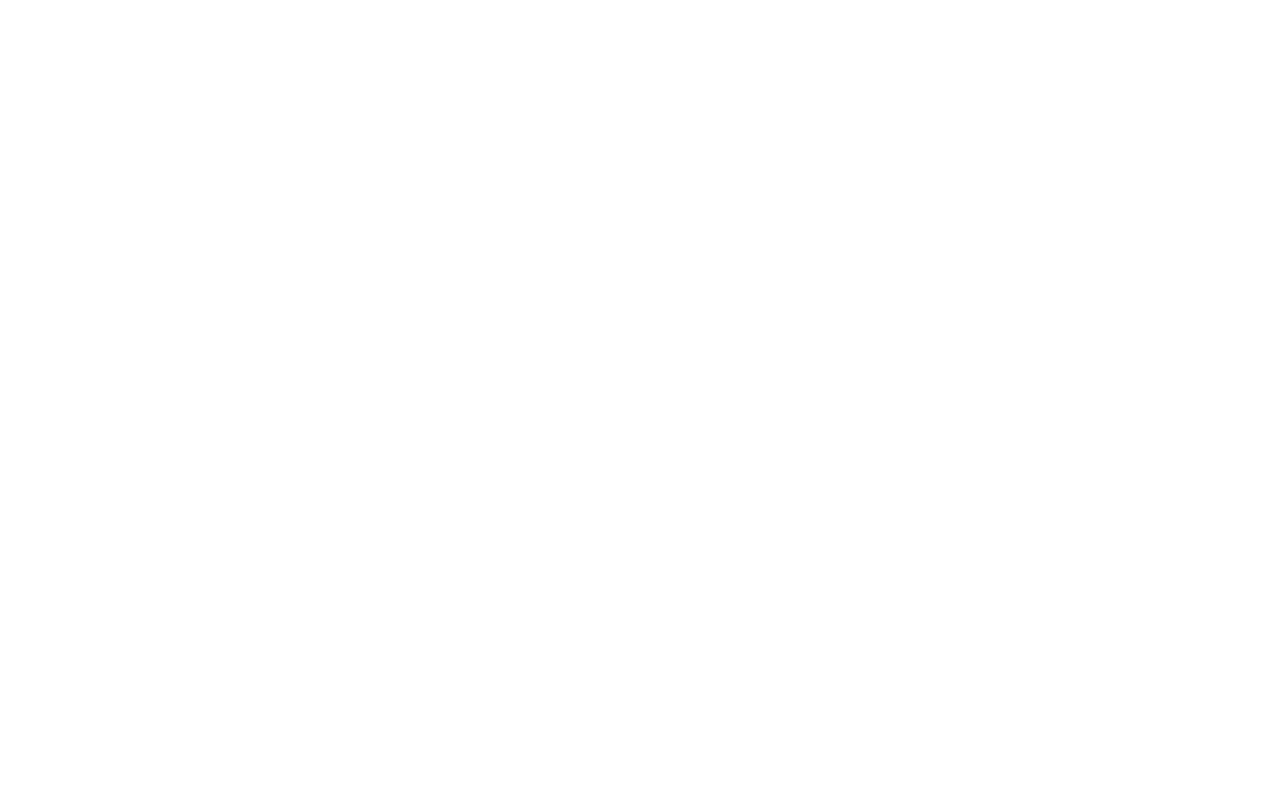
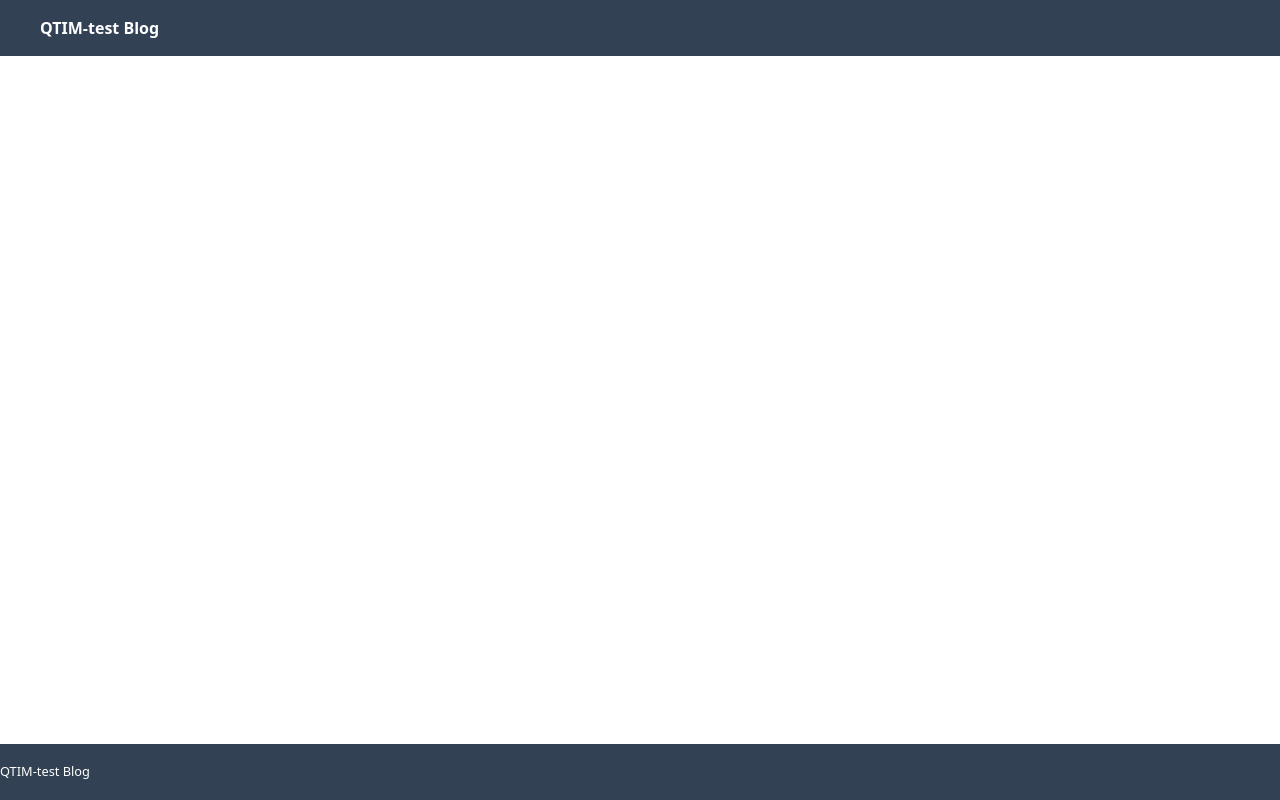
Before and after one commit to oncefirefly/NuxtBlog, a Nuxt app: page / in a window 1280 px wide. Built offline with nearby package versions, Linux system fonts and the light colour scheme.

Commit message:
feat: default layout added

```diff
--- /dev/null
+++ b/layouts/default.vue
@@ -0,0 +1,9 @@
+<script setup lang="ts"></script>
+
+<template>
+  <div class="min-h-screen flex flex-col">
+    <DefaultHeader />
+    <slot />
+    <DefaultFooter />
+  </div>
+</template>
```
